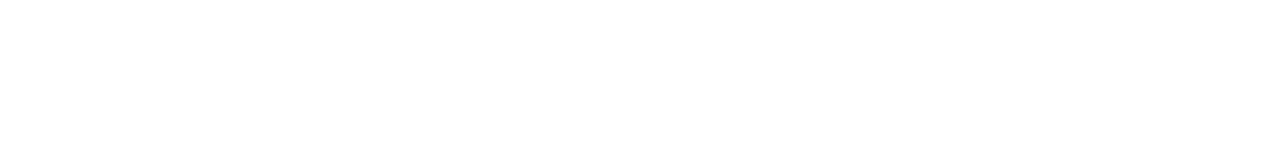
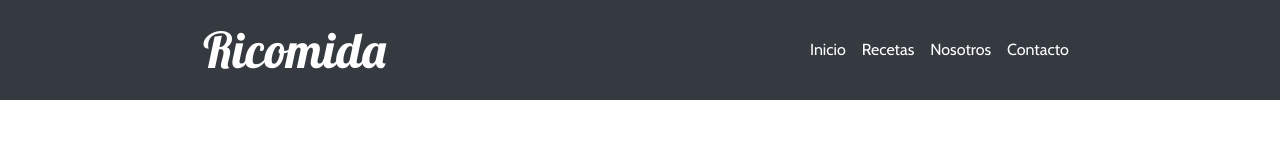
Before and after one commit to egon27/Ricomida, a plain HTML site: page index.html in a window 1280 px wide. Drawn offline with nearby package versions, Linux system fonts and the light colour scheme.

Commit message:
se agrego navbar

```diff
--- a/assets/css/style.css
+++ b/assets/css/style.css
@@ -1,3 +1,18 @@
 body{
     font-family: 'Cabin', sans-serif;
 }
+
+
+.navbar-brand{
+    font-family: 'Lobster', cursive;
+    font-weight: 400;
+    font-size: 37pt;
+    margin-left: 15%;
+}
+
+
+#navbarNav{
+
+    margin-right: 15%;
+
+}
--- a/index.html
+++ b/index.html
@@ -3,17 +3,18 @@
 <head>
     <meta charset="UTF-8">
     <meta name="viewport" content="width=device-width, initial-scale=1.0">
-    <title>Document</title>
+    <title>Ricomida</title>
 <link rel="stylesheet" href="https://stackpath.bootstrapcdn.com/bootstrap/4.4.1/css/bootstrap.min.css"
     integrity="sha384-Vkoo8x4CGsO3+Hhxv8T/Q5PaXtkKtu6ug5TOeNV6gBiFeWPGFN9MuhOf23Q9Ifjh" crossorigin="anonymous">
 <link href="https://fonts.googleapis.com/css2?family=Cabin:wght@400;700&family=Lobster&display=swap" rel="stylesheet">
-
+<link rel="stylesheet" href="https://use.fontawesome.com/releases/v5.6.3/css/all.css"
+    integrity="sha384-UHRtZLI+pbxtHCWp1t77Bi1L4ZtiqrqD80Kn4Z8NTSRyMA2Fd33n5dQ8lWUE00s/" crossorigin="anonymous">
+    <link rel="stylesheet" href="assets/css/style.css">
 
 </head>
 <body>
-    <script src="https://code.jquery.com/jquery-3.4.1.slim.min.js"
-        integrity="sha384-J6qa4849blE2+poT4WnyKhv5vZF5SrPo0iEjwBvKU7imGFAV0wwj1yYfoRSJoZ+n"
-        crossorigin="anonymous"></script>
+<script src="https://code.jquery.com/jquery-3.5.0.js" integrity="sha256-r/AaFHrszJtwpe+tHyNi/XCfMxYpbsRg2Uqn0x3s2zc="
+    crossorigin="anonymous"></script>
     <script src="https://cdn.jsdelivr.net/npm/popper.js@1.16.0/dist/umd/popper.min.js"
         integrity="sha384-Q6E9RHvbIyZFJoft+2mJbHaEWldlvI9IOYy5n3zV9zzTtmI3UksdQRVvoxMfooAo"
         crossorigin="anonymous"></script>
@@ -21,6 +22,32 @@
         integrity="sha384-wfSDF2E50Y2D1uUdj0O3uMBJnjuUD4Ih7YwaYd1iqfktj0Uod8GCExl3Og8ifwB6"
         crossorigin="anonymous"></script>
 
+<script src="assets/js/script.js"></script>
+
+<nav class="navbar navbar-expand-lg navbar-dark bg-dark">
+    <a class="navbar-brand" href="#">Ricomida</a>
+    <button class="navbar-toggler" type="button" data-toggle="collapse" data-target="#navbarNav"
+        aria-controls="navbarNav" aria-expanded="false" aria-label="Toggle navigation">
+        <span class="navbar-toggler-icon"></span>
+    </button>
+    <div class="collapse navbar-collapse" id="navbarNav">
+        <ul class="navbar-nav ml-auto" >
+            <li class="nav-item active">
+                <a class="nav-link" href="#">Inicio <span class="sr-only">(current)</span></a>
+            </li>
+            <li class="nav-item active">
+                <a class="nav-link" href="#">Recetas</a>
+            </li>
+            <li class="nav-item active">
+                <a class="nav-link" href="#">Nosotros</a>
+            </li>
+            <li class="nav-item active">
+                <a class="nav-link disabled" href="#" >Contacto</a>
+            </li>
+        </ul>
+    </div>
+</nav>
+
 
 
 </body>
```
